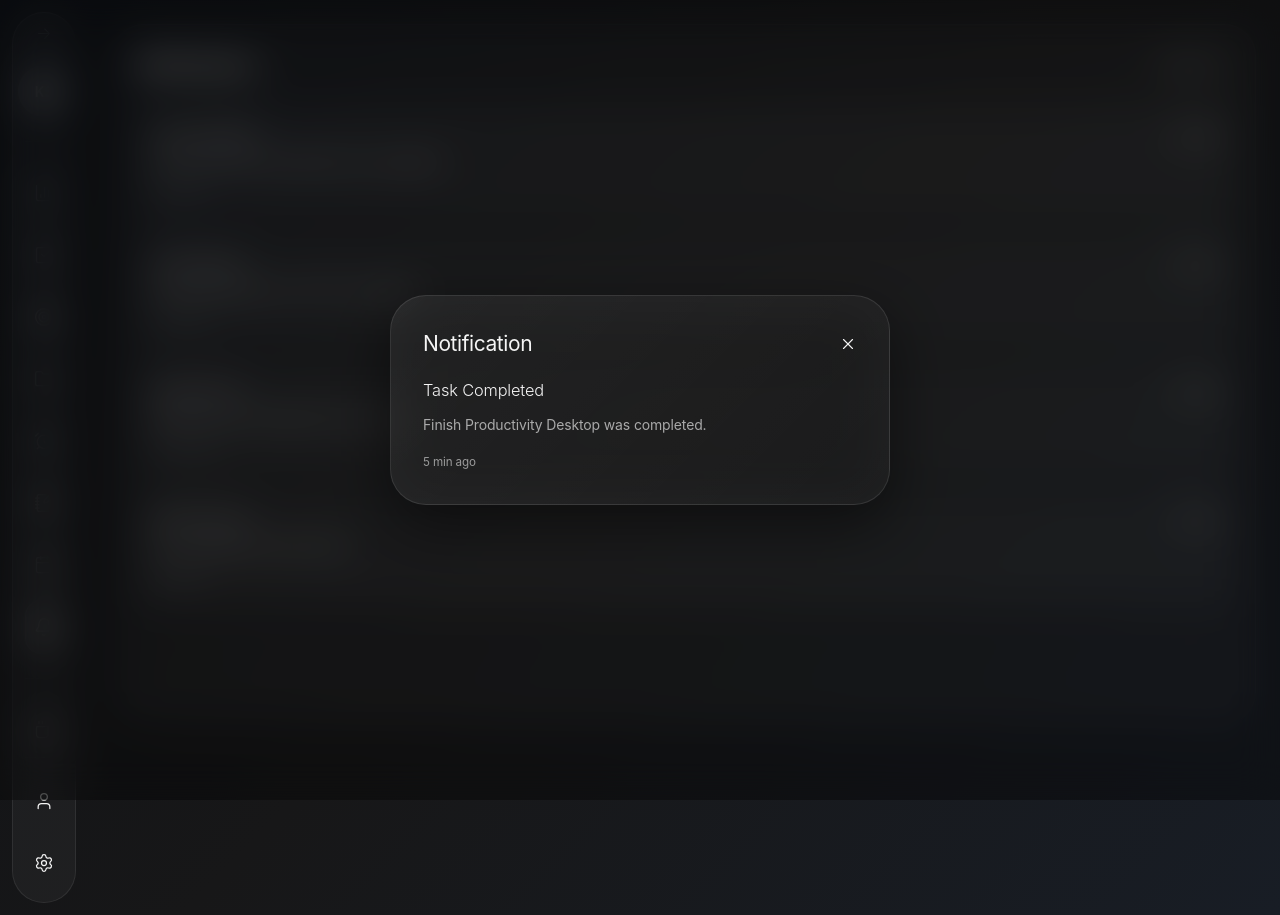
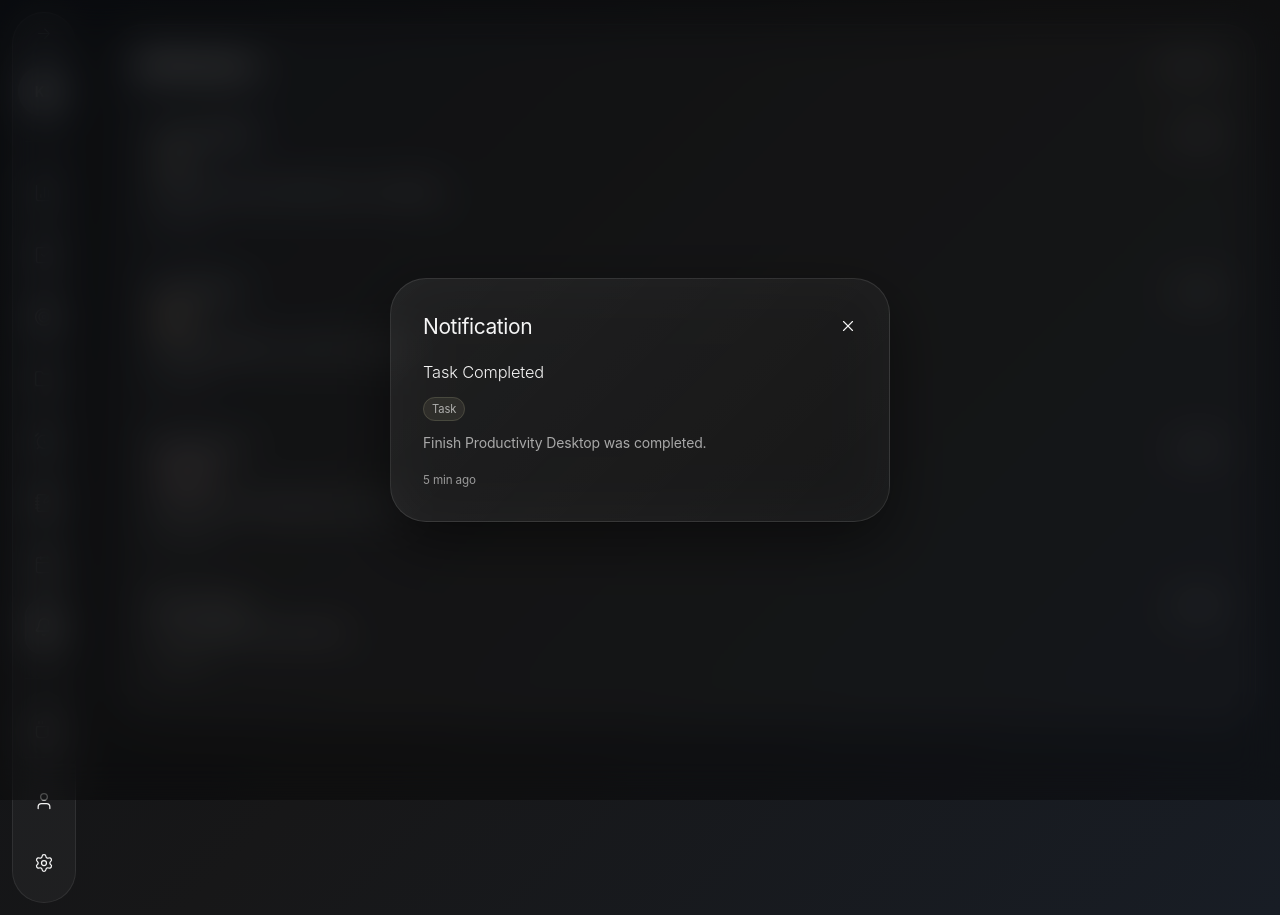
Before and after one commit to keenosmith-del/personal-productivity-desktop, a React (Vite) app in the folder frontend/: page /notifications in a window 1280 px wide. Both pictures are taken after a click on the element 684 px from the left and 163 px from the top of the page. Built offline with nearby package versions, Linux system fonts and the light colour scheme.

Commit message:
feat(ui): add metadata chips, dates, and notification types

```diff
--- a/frontend/src/components/Notifications/NotificationFeed.jsx
+++ b/frontend/src/components/Notifications/NotificationFeed.jsx
@@ -13,24 +13,25 @@ function NotificationFeed() {
     const notifications = [
         {
             title: "Task Completed",
-            description:
-                "Finish Productivity Desktop was completed.",
+            type: "task",
+            description: "Finish Productivity Desktop was completed.",
             time: "5 min ago",
         },
         {
             title: "Goal Progress",
-            description:
-                "Portfolio Website is now 75% complete.",
+            type: "goal",
+            description: "Portfolio Website is now 75% complete.",
             time: "1 hour ago",
         },
         {
             title: "Reminder Due",
-            description:
-                "Submit Course Assignment tomorrow.",
+            type: "reminder",
+            description: "Submit Course Assignment tomorrow.",
             time: "3 hours ago",
         },
         {
             title: "Daily Summary",
+            type: null,
             description:
                 "You completed 3 tasks today.",
             time: "Yesterday",
@@ -71,15 +72,13 @@ function NotificationFeed() {
                         style={{
                             background: "transparent",
 
-                            border:
-                                "1px solid rgba(255,255,255,0.08)",
+                            border: "1px solid rgba(255,255,255,0.08)",
 
                             borderRadius: "999px",
 
                             padding: "8px 14px",
 
-                            color:
-                                "var(--text-secondary)",
+                            color: "var(--text-secondary)",
 
                             fontSize: "0.85rem",
 
@@ -87,8 +86,7 @@ function NotificationFeed() {
 
                             cursor: "pointer",
 
-                            transition:
-                                "all 0.2s ease",
+                            transition: "all 0.2s ease",
                         }}
                         onMouseEnter={(e) => {
                             e.currentTarget.style.color =
@@ -128,35 +126,21 @@ function NotificationFeed() {
                                 style={{
                                     padding: "16px",
 
-                                    background:
-                                        "rgba(255,255,255,0.04)",
-
-                                    border:
-                                        "1px solid var(--glass-border)",
-
                                     borderRadius: "12px",
 
                                     cursor: "pointer",
 
-                                    transition:
-                                        "all 0.25s ease",
+                                    transition: "all 0.2s ease",
 
-                                    transform:
-                                        "translateY(0)",
+                                    transform: "translateY(0)",
                                 }}
                                 onMouseEnter={(e) => {
                                     e.currentTarget.style.background =
-                                        "rgba(0,0,0,0.22)";
-
-                                    e.currentTarget.style.transform =
-                                        "translateY(-2px)";
+                                        "rgba(255,255,255,0.04)";
                                 }}
                                 onMouseLeave={(e) => {
                                     e.currentTarget.style.background =
-                                        "rgba(255,255,255,0.04)";
-
-                                    e.currentTarget.style.transform =
-                                        "translateY(0)";
+                                        "transparent";
                                 }}
                             >
                                 <h4
@@ -265,6 +249,48 @@ function NotificationFeed() {
                                     </div>
                                 </h4>
 
+                                {notification.type && (
+                                    <div
+                                        style={{
+                                            marginBottom: "10px",
+                                        }}
+                                    >
+                                        <span
+                                            style={{
+                                                padding: "4px 8px",
+
+                                                borderRadius: "999px",
+
+                                                fontSize: "0.7rem",
+
+                                                background:
+                                                    notification.type === "goal"
+                                                        ? "rgba(197,156,112,0.20)"
+                                                        : notification.type === "task"
+                                                            ? "rgba(114,113,92,0.20)"
+                                                            : notification.type === "reminder"
+                                                                ? "rgba(131,84,92,0.20)"
+                                                                : "rgba(133,76,73,0.20)",
+
+                                                border:
+                                                    notification.type === "goal"
+                                                        ? "1px solid rgba(197,156,112,0.40)"
+                                                        : notification.type === "task"
+                                                            ? "1px solid rgba(114,113,92,0.40)"
+                                                            : notification.type === "reminder"
+                                                                ? "1px solid rgba(131,84,92,0.40)"
+                                                                : "1px solid rgba(133,76,73,0.40)",
+
+                                                color:
+                                                    "var(--text-secondary)",
+                                            }}
+                                        >
+                                            {notification.type.charAt(0).toUpperCase() +
+                                                notification.type.slice(1)}
+                                        </span>
+                                    </div>
+                                )}
+
                                 <p
                                     style={{
                                         color:
--- a/frontend/src/components/Notifications/NotificationModal.jsx
+++ b/frontend/src/components/Notifications/NotificationModal.jsx
@@ -111,6 +111,48 @@ function NotificationModal({
                         }
                     </h3>
 
+                    {notification.type && (
+                        <div
+                            style={{
+                                marginBottom: "14px",
+                            }}
+                        >
+                            <span
+                                style={{
+                                    padding: "4px 8px",
+
+                                    borderRadius: "999px",
+
+                                    fontSize: "0.7rem",
+
+                                    background:
+                                        notification.type === "goal"
+                                            ? "rgba(197,156,112,0.20)"
+                                            : notification.type === "task"
+                                                ? "rgba(114,113,92,0.20)"
+                                                : notification.type === "reminder"
+                                                    ? "rgba(131,84,92,0.20)"
+                                                    : "rgba(133,76,73,0.20)",
+
+                                    border:
+                                        notification.type === "goal"
+                                            ? "1px solid rgba(197,156,112,0.40)"
+                                            : notification.type === "task"
+                                                ? "1px solid rgba(114,113,92,0.40)"
+                                                : notification.type === "reminder"
+                                                    ? "1px solid rgba(131,84,92,0.40)"
+                                                    : "1px solid rgba(133,76,73,0.40)",
+
+                                    color:
+                                        "var(--text-secondary)",
+                                }}
+                            >
+                                {notification.type.charAt(0).toUpperCase() +
+                                    notification.type.slice(1)}
+                            </span>
+                        </div>
+                    )}
+
                     <p
                         style={{
                             color:
```
